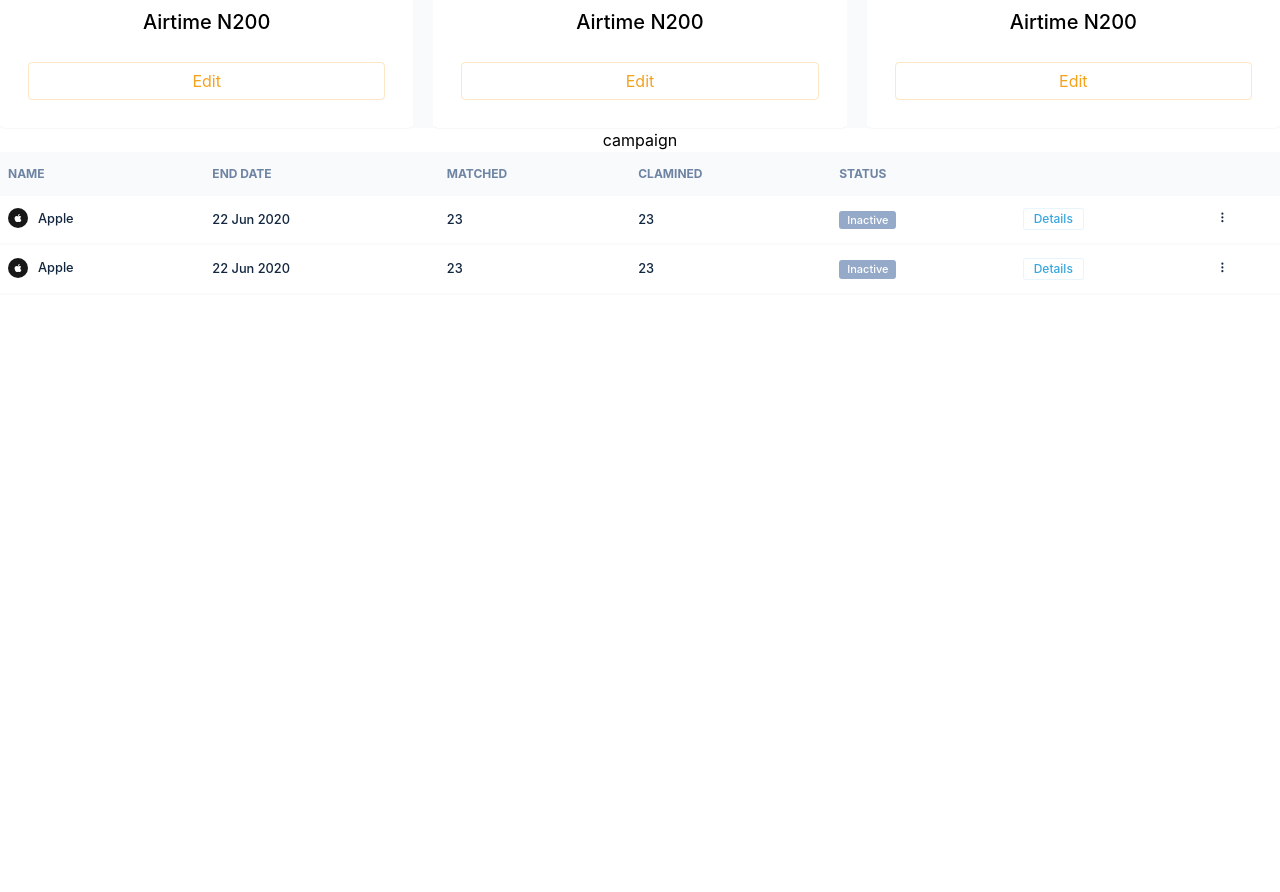
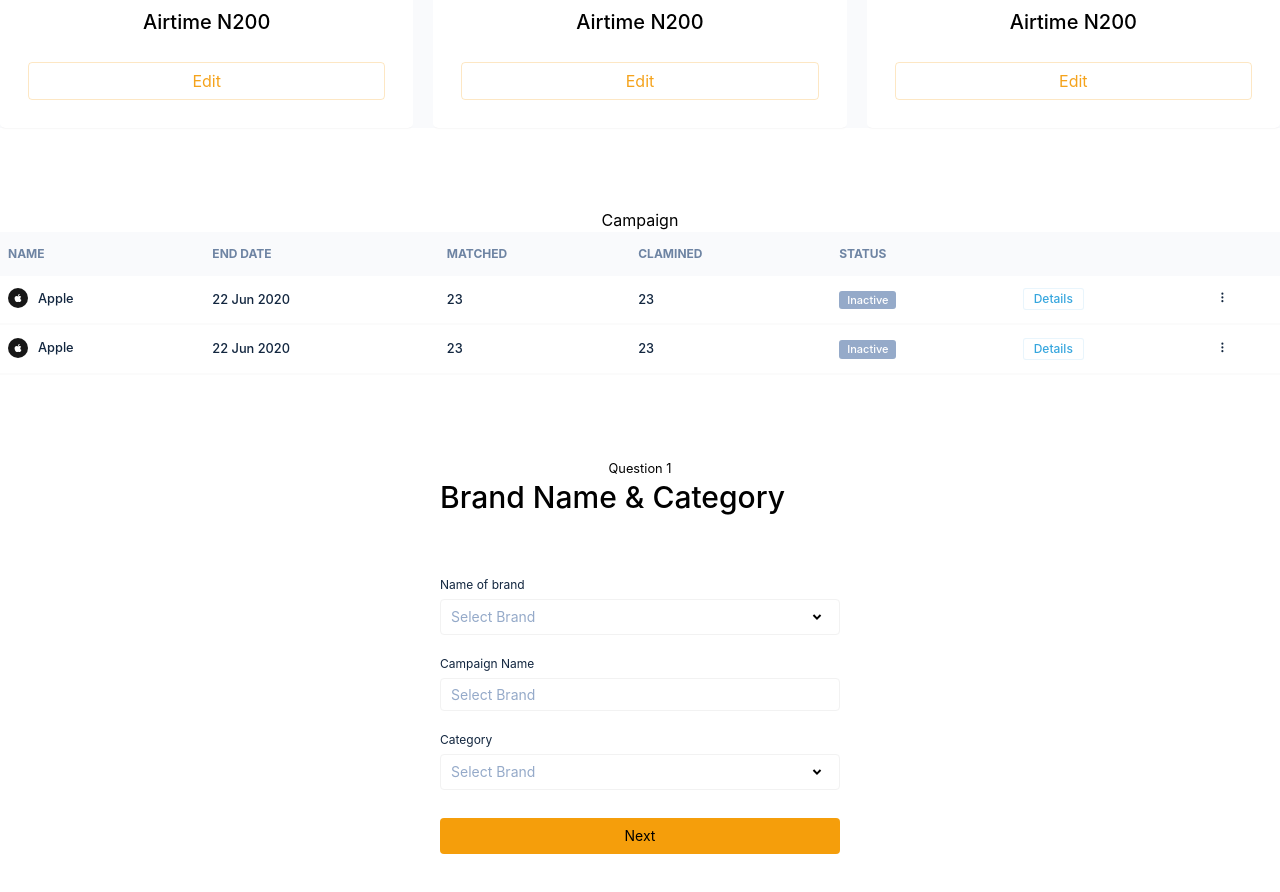
Before and after one commit to EzeBernardine/Haz, a React (Create React App) app: page / in a window 1280 px wide. Shown: the part 320-1212 px from the top of the page. Before the commit the page ends 800 px from the top, so only its background shows below. Built offline with nearby package versions, Linux system fonts and the light colour scheme.

Commit message:
Added brand and category

```diff
--- /dev/null
+++ b/src/components/input/index.js
@@ -0,0 +1,24 @@
+import "./styles.css";
+import { RiArrowDropDownLine } from "react-icons/ri";
+
+function Input({ htmlFor, placeHolder, className, noIcon = false }) {
+  return (
+    <div
+      className={`input-container ${className} flex items-center justify-between`}
+    >
+      <input
+        type="text"
+        id={htmlFor}
+        placeholder={placeHolder}
+        className="flex-1"
+      />
+      {!noIcon ? (
+        <span>
+          <RiArrowDropDownLine className="text-black h-6 w-6" />
+        </span>
+      ) : null}
+    </div>
+  );
+}
+
+export default Input;
--- /dev/null
+++ b/src/components/input/styles.css
@@ -0,0 +1,17 @@
+.input-container {
+  border: 1px solid #f2f2f2;
+  padding: 5px 10px;
+  border-radius: 4px;
+}
+.input-container input {
+  font-size: 14px;
+  color: #12263F;
+  /* cursor:  */
+}
+input::-webkit-input-placeholder {
+  color: #95aac9;
+}
+input::placeholder {
+  color: #95aac9;
+  opacity: 1;
+}
--- a/src/pages/campaign/01/index.js
+++ b/src/pages/campaign/01/index.js
@@ -56,7 +56,7 @@ function Campaign1() {
               }) => (
                 <tr>
                   <td className="flex">
-                    <div className="flex pictureFrame">{logo}</div>
+                    <div className="flex table-pictureFrame">{logo}</div>
                     <span>{company}</span>
                   </td>
                   <td>{endDate}</td>
--- a/src/pages/campaign/01/styles.css
+++ b/src/pages/campaign/01/styles.css
@@ -7,7 +7,7 @@
   font-weight: 600;
   color: #12263f;
 }
-.pictureFrame {
+table tbody .table-pictureFrame {
   height: 20px;
   width: 20px;
   border-radius: 100%;
@@ -16,8 +16,8 @@
   background: #171717;
   margin-right: 10px;
 }
-.pictureFrame img,
-svg {
+table tbody .table-pictureFrame img,
+.table-pictureFrame svg {
   object-fit: cover;
   height: 100%;
   width: 100%;
--- /dev/null
+++ b/src/pages/campaign/02_brandName/index.js
@@ -0,0 +1,55 @@
+import "./styles.css";
+import Input from "../../../components/input";
+
+function Campaign2() {
+  return (
+    <section className="Campaign2 flex items-center justify-center">
+      <div className="brand">
+        <small>Question 1</small>
+        <h2 className='text-justify  text-3xl font-medium mb-14'>Brand Name & Category</h2>
+
+        <from>
+          <div className="form-sub text-justify">
+            <label htmlFor="brand" className="text-justify">
+              Name of brand
+            </label>
+            <Input
+              htmlFor="brand"
+              placeHolder="Select Brand"
+              className="my-1"
+            />
+          </div>
+
+          <div className="form-sub text-justify">
+            <label htmlFor="Name" className="text-justify">
+              Campaign Name
+            </label>
+            <Input
+              htmlFor="Name"
+              placeHolder="Select Brand"
+              className="my-1"
+              noIcon
+            />
+          </div>
+
+          <div className="form-sub text-justify">
+            <label htmlFor="Category" className="text-justify">
+              Category
+            </label>
+            <Input
+              htmlFor="Category"
+              placeHolder="Select Brand"
+              className="my-1"
+            />
+          </div>
+
+          <button className="text-black bg-yellow-500 w-full rounded text-sm py-2 mt-6 hover:bg-yellow-600">
+            Next
+          </button>
+        </from>
+      </div>
+    </section>
+  );
+}
+
+export default Campaign2;
--- /dev/null
+++ b/src/pages/campaign/02_brandName/styles.css
@@ -0,0 +1,11 @@
+.brand {
+  width: 400px;
+}
+.brand .form-sub {
+  margin-top: 15px;
+}
+
+.brand label {
+  color: #12263f;
+  font-size: 12px;
+}
--- a/src/pages/campaign/index.js
+++ b/src/pages/campaign/index.js
@@ -1,11 +1,15 @@
 import "./styles.css";
 import Campaign1 from "./01";
+import Campaign2 from "./02_brandName";
 
 function Campaign() {
   return (
     <div className="Campaign">
-      campaign
+      <h1>Campaign</h1>
       <Campaign1 />
+      <div className="space-out"></div>
+
+      <Campaign2 />
     </div>
   );
 }
--- a/src/pages/campaign/styles.css
+++ b/src/pages/campaign/styles.css
@@ -0,0 +1,6 @@
+.Campaign {
+    margin: 5rem 0
+}
+.space-out{
+    margin: 5rem 0;
+}
```
Also changed, not shown: 1 other file (tests, documents, lock files or other folders).
